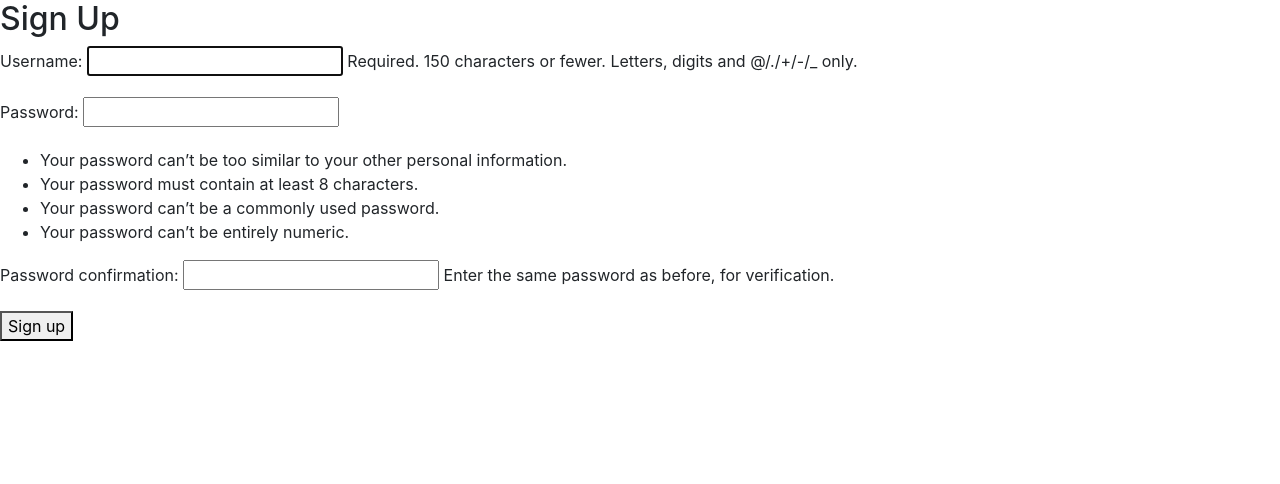
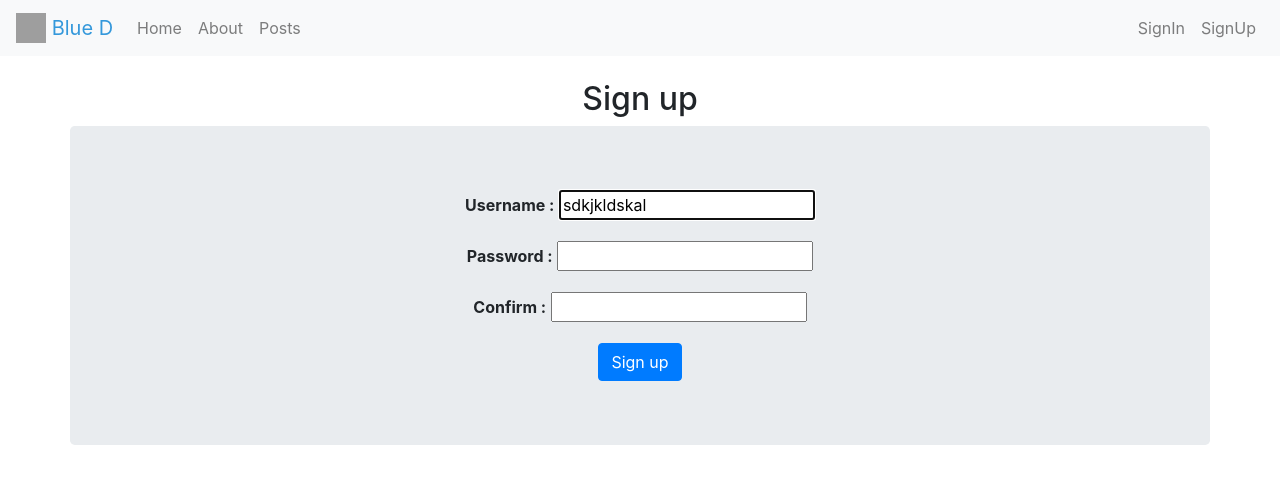
Before and after one commit to venkat-mvs/Posts-Collecter, a Django app: page /accounts/signup/ in a window 1280 px wide. Shown: the top 484 px of the page. Run offline with Django 3.2, Linux system fonts and the light colour scheme; some libraries are stand-ins or nearby versions; grey boxes are pictures that could not be loaded.

Commit message:
post added

```diff
--- a/blogs/urls.py
+++ b/blogs/urls.py
@@ -24,5 +24,5 @@ urlpatterns = [
     path('', TemplateView.as_view(template_name='home.html'), name='home'),
     path('about/', TemplateView.as_view(template_name='about.html'), name='about'),
     path('blog/',include("blog.urls")),
-    #path('/favicon.ico',)
+
 ]
--- a/templates/about.html
+++ b/templates/about.html
@@ -11,7 +11,7 @@
 <p style="font-size: 0.9em;"> We will help you to publish your personal profile for your  professional Includes </p>
 </div>
 <pre class="container jumbotron">
-Welcome <b>{{ user.username }}</b>
+Welcome <b style="color: #3498db">{{ user.username }}</b>
 yeaaaaaaaaaaaaaaaaaaaaaaaah! this is us
 
 we are developing this With <strong>Django</strong>
--- a/templates/base.html
+++ b/templates/base.html
@@ -11,7 +11,7 @@
     <script src="https://code.jquery.com/jquery-3.2.1.slim.min.js" integrity="sha384-KJ3o2DKtIkvYIK3UENzmM7KCkRr/rE9/Qpg6aAZGJwFDMVNA/GpGFF93hXpG5KkN" crossorigin="anonymous"></script>
     <script src="https://cdnjs.cloudflare.com/ajax/libs/popper.js/1.12.9/umd/popper.min.js" integrity="sha384-ApNbgh9B+Y1QKtv3Rn7W3mgPxhU9K/ScQsAP7hUibX39j7fakFPskvXusvfa0b4Q" crossorigin="anonymous"></script>
     <script src="https://maxcdn.bootstrapcdn.com/bootstrap/4.0.0/js/bootstrap.min.js" integrity="sha384-JZR6Spejh4U02d8jOt6vLEHfe/JQGiRRSQQxSfFWpi1MquVdAyjUar5+76PVCmYl" crossorigin="anonymous"></script>
-
+    <link rel="shortcut icon" type="image/png" href="{% static 'favicon.ico' %}"/>
     {% endblock %}
 </head>
 <body>
--- a/templates/home.html
+++ b/templates/home.html
@@ -5,8 +5,8 @@
 {% block content %}
 {% include 'partials/nav-bar.html' %}
 <div class="jumbotron">
-    <h1>Blue D</h1>
-    <p>Welcome to Blue D this WebSite is created by <kbd>Venkat Maragani</kbd></p>
+    <h1 style="color: #3498db" >Blue D</h1>
+    <p>Welcome to Blue D this WebSite is created by <kbd >Venkat Maragani</kbd></p>
     <p style="font-size: 0.8em;">this website can be used for other purposes go to <a href="{% url 'about' %}">about</a> for more info</p>
 </div>
 <div class="jumbotron">
--- a/templates/partials/nav-bar.html
+++ b/templates/partials/nav-bar.html
@@ -1,9 +1,10 @@
 
 {% load static %}
-<nav class="navbar navbar-expand-lg navbar-light bg-light">
+
+<nav class="navbar navbar-expand-lg navbar-light bg-light ">
         <a class="navbar-brand" href="{% url 'about' %}" target="_blank">
           <img src="{% static 'images/circle-o.png' %}" width="30" height="30" class="d-inline-block align-top" alt="">
-          <!-- <span style="color: #ee4e7e">-->Blue D<!--</span>-->
+          <span style="color: #3498db">Blue D</span>
         </a>
         <button class="navbar-toggler" type="button" data-toggle="collapse" data-target="#navbarSupportedContent" aria-controls="navbarSupportedContent" aria-expanded="false" aria-label="Toggle navigation">
           <span class="navbar-toggler-icon"></span>
@@ -24,14 +25,14 @@
           <ul class="nav navbar-nav navbar-right">
             {% if user.is_authenticated %}
             <li class="nav-item ">
-                <a class="nav-link" href="{% url 'logout'%}"> {{ user.username }} Logout here</a>
+                <a class="nav-link" href="{% url 'logout'%}">SignOut Here</a>
             </li>
-            <li class="nav-item">
+            <!--<li class="nav-item">
               <a class="nav-link" href="{% url 'password_reset' %}">Reset password</a>
-            </li>
+            </li>-->
             {% else %}
             <li class="nav-item">
-              <a class="nav-link" href="{% url 'login' %}">Login</a>
+              <a class="nav-link" href="{% url 'login' %}">SignIn</a>
             </li>
             <li class="nav-item">
               <a class="nav-link" href="{% url 'signup' %}">SignUp</a>
--- a/templates/post_list.html
+++ b/templates/post_list.html
@@ -9,8 +9,8 @@
         {% for i in posts %}
             <div class="card">
                 <div class="card-body">
-                    <h5 class="card-title"> {{ i.title }} </h5>
-                    <pre class="card-text"> {{ i.text }}</pre>
+                    <h5 class="card-title"> {{ i.title|slugify }} </h5>
+                    <div class="card-text"> {{ i.text|safe }}</div >
                     <span><b>author </b>- {{ i.author }}</span>
                 </div>
             </div>
--- a/templates/signup.html
+++ b/templates/signup.html
@@ -3,10 +3,37 @@
 {% block title %}Sign Up{% endblock %}
 
 {% block content %}
-    <h2>Sign Up</h2>
-    <form method="POST">
-        {% csrf_token %}
-        {{ form.as_p }}
-        <button type="submit">Sign up</button>
-    </form>
+{% include 'partials/nav-bar.html' %}<br>
+<center><h2>Sign up</h2></center>
+<style>
+    label{
+        font-weight: bold;
+    }
+</style>
+<div style="text-align: center;"class="container jumbotron align-center">
+<form method="post">
+  {% csrf_token %}
+    <p>
+      <label for="id_username">Username :</label>
+      <input type="text" name="username" value="sdkjkldskal" required="" autofocus="" id="id_username" maxlength="150">
+    </p>
+    <p>
+      <label for="id_password1">Password :</label>
+      <input type="password" name="password1" required="" id="id_password1">
+    </p>
+    <p>
+        <label for="id_password2">Confirm :</label>
+        <input type="password" name="password2" required="" id="id_password2">
+    <p>
+    </p>
+
+  <button type="submit" class="btn btn-primary">Sign up</button>
+  {% for field in form %}
+    {% for error in field.errors %}
+            <p style="color: rgba(255,0,0,.5);font-size:15px;">{{ error }}</p>
+    {% endfor %}
+    {% endfor %}
+
+</form>
+</div>
 {% endblock %}
```
Also changed, not shown: templates/registration/login.html (+11 -2 lines).
